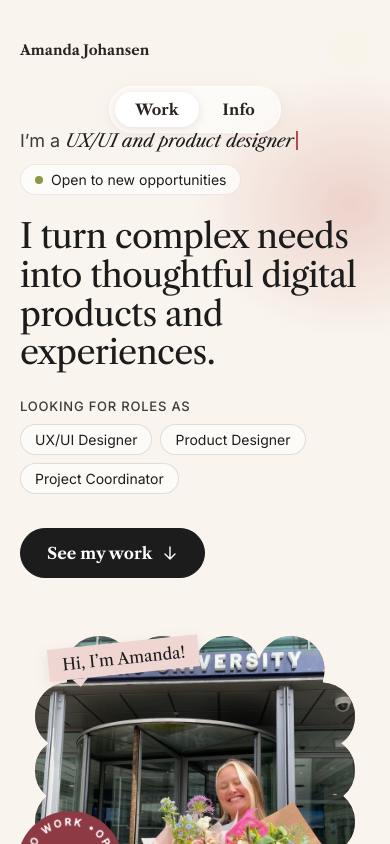
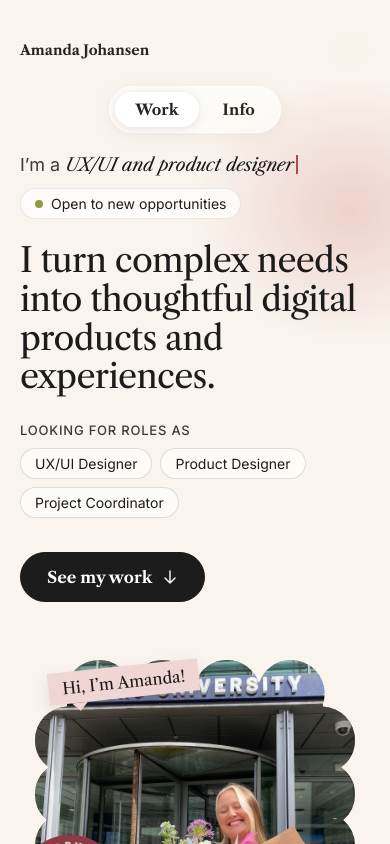
Before and after one commit to mandajohansen/portfolio, a React (Vite) app: page / in a window 390 px wide. Shown: the top 844 px of the page. Built offline with nearby package versions, Linux system fonts and the light colour scheme.

Commit message:
fix padding

```diff
--- a/src/index.css
+++ b/src/index.css
@@ -3877,6 +3877,10 @@ body {
     display: none;
   }
 
+  .hero__content {
+    padding-block-start: 24px;
+  }
+
   .hero__portrait {
     width: min(100%, 320px);
     margin-top: 10px;
```
